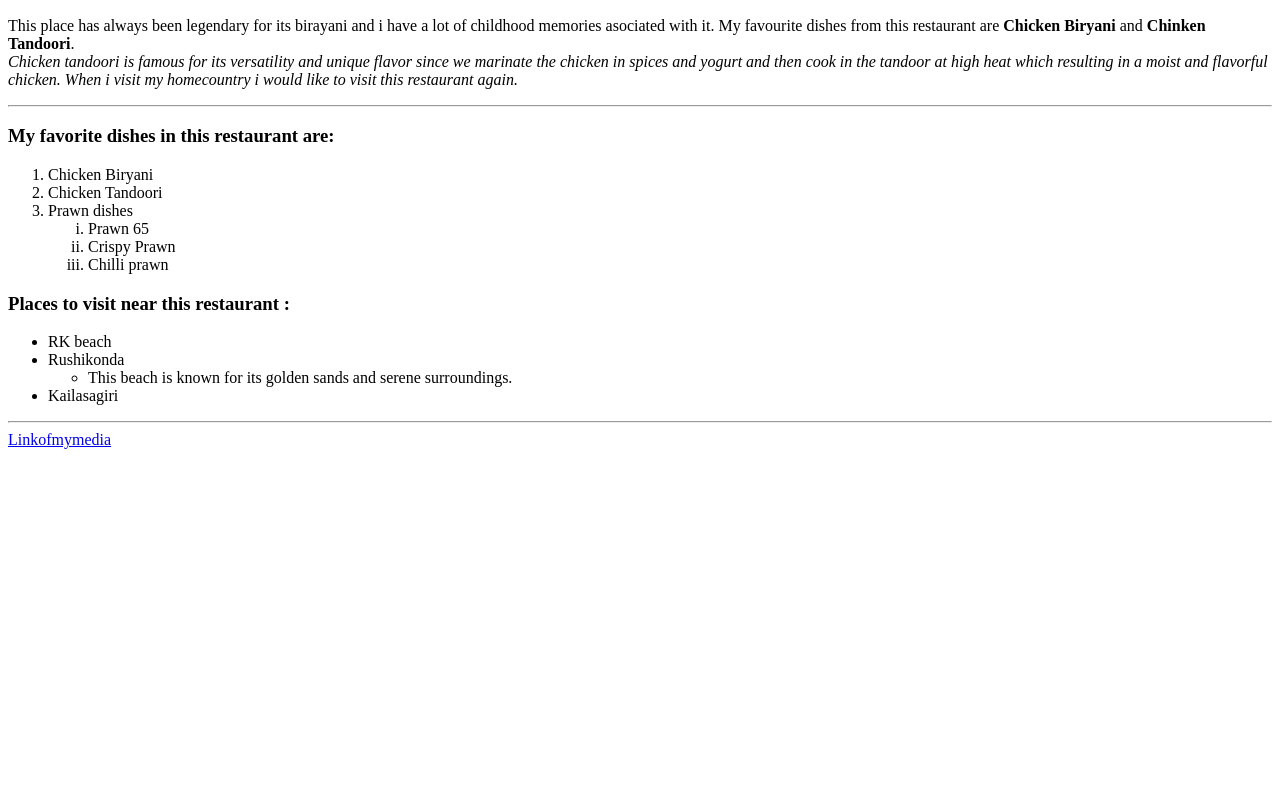
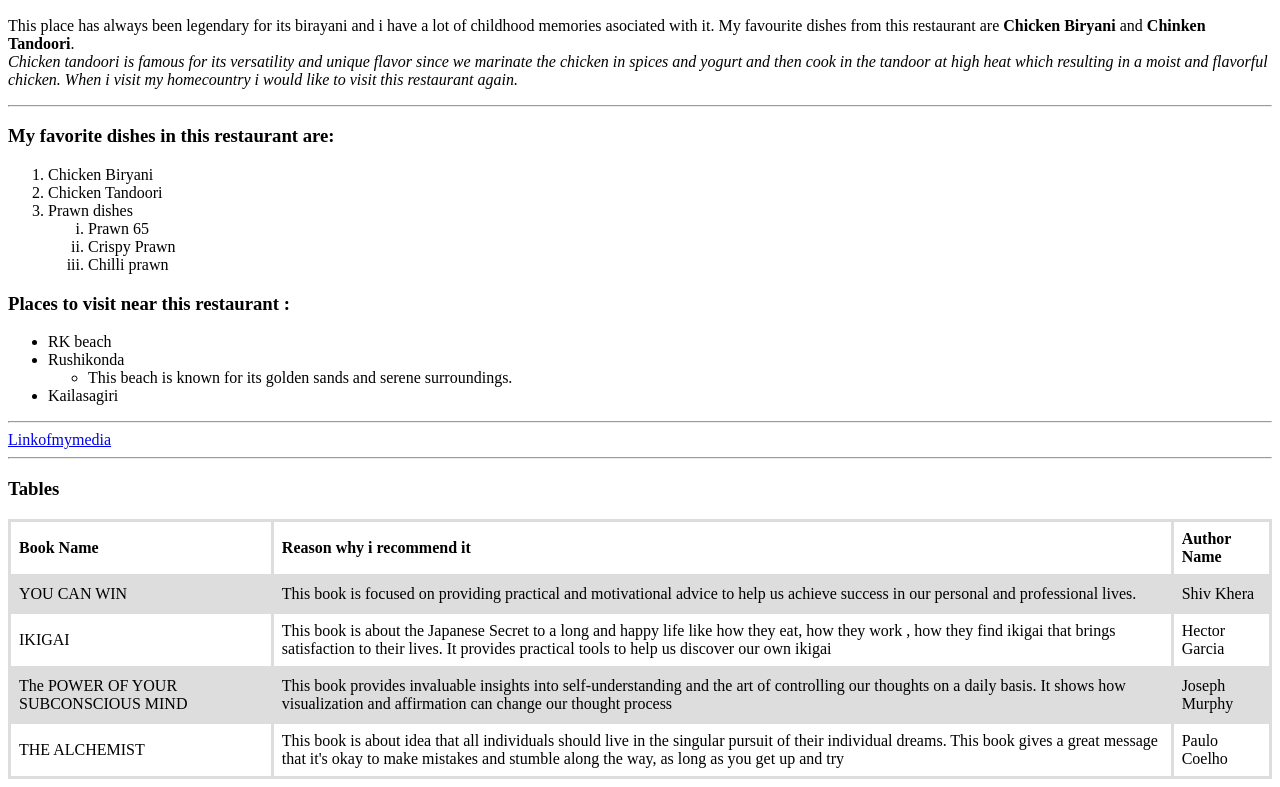
Before and after one commit to 44-563-Web-Apps-S24/44563-webapps-s24-assignment3-pusapativarsha, a plain HTML site: page index.html in a window 1280 px wide. Shown: the part 104-891 px from the top of the page. Before the commit the page ends 800 px from the top, so only its background shows below. Drawn offline with Linux system fonts and the light colour scheme.

Commit message:
added tables

```diff
--- a/index.html
+++ b/index.html
@@ -2,6 +2,22 @@
 <html>
 <head>
     <title>Basic HTML Document</title>
+    <style>
+        table {
+          border-collapse: collapse;
+          width: 100%;
+        }
+
+        td, th {
+          border: 3px solid #dddddd;
+          text-align: left;
+          padding: 8px;
+        }
+
+        tr:nth-child(even) {
+          background-color: #dddddd;
+        }
+        </style>
 </head>
 <body>
     <h1>Varsha Pusapati</h1>
@@ -30,5 +46,35 @@
     </ul>
     <hr>
     <a href="mymedia.html">Linkofmymedia</a>
+    <hr>
+    <h3><b>Tables</b></h3>
+    <p></p>
+    <table>
+        <tr>
+            <th><b>Book Name</b></th>
+            <th><b>Reason why i recommend it</b></th>
+            <th><b>Author Name</b></th>
+        </tr>
+        <tr>
+            <td>YOU CAN WIN</td>
+            <td>This book is focused on providing practical and motivational advice to help us achieve success in our personal and professional lives.</td>
+            <td>Shiv Khera</td>
+        </tr>
+        <tr>
+            <td>IKIGAI</td>
+            <td>This book is about the Japanese Secret to a long and happy life like how they eat, how they work , how they find ikigai that brings satisfaction to their lives. It provides practical tools to help us discover our own ikigai</td>
+            <td>Hector Garcia</td>
+        </tr>
+        <tr>
+            <td>The POWER OF YOUR SUBCONSCIOUS MIND</td>
+            <td>This book provides invaluable insights into self-understanding and the art of controlling our thoughts on a daily basis. It shows how visualization and affirmation can change our thought process</td>
+            <td>Joseph Murphy</td>
+        </tr>
+        <tr>
+            <td>THE ALCHEMIST</td>
+            <td>This book is about idea that all individuals should live in the singular pursuit of their individual dreams. This book gives a great message that it's okay to make mistakes and stumble along the way, as long as you get up and try</td>
+            <td>Paulo Coelho</td>
+        </tr>
+    </table>
 </body>
 </html
```
